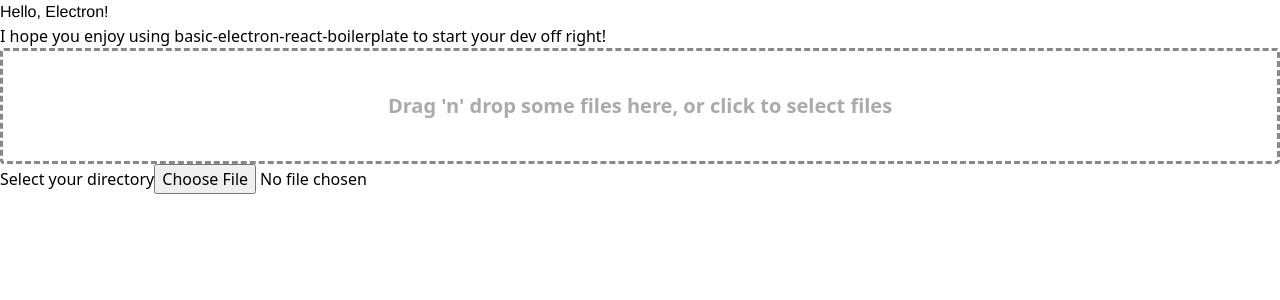
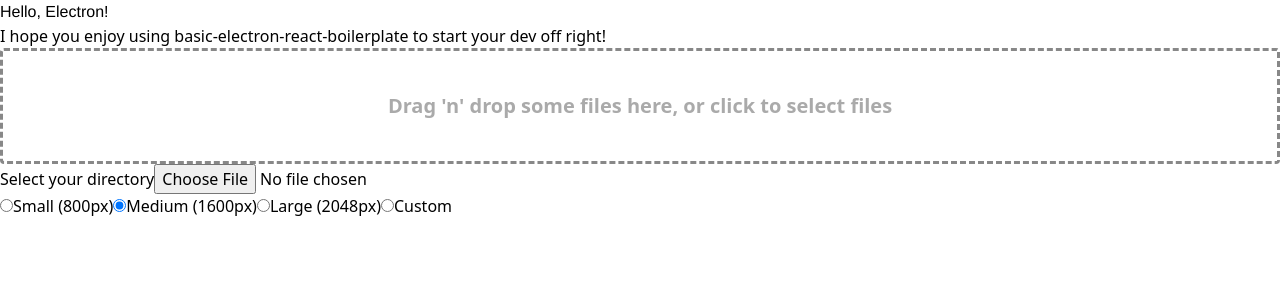
Before and after one commit to ethan-ou/compress-everything, a React app: page / in a window 1280 px wide. Shown: the top 300 px of the page. Built offline with nearby package versions, Linux system fonts and the light colour scheme; the HTML template or start-up script is replaced by a standard one.

Commit message:
UI buttons

```diff
--- a/src/components/DragAndDrop.js
+++ b/src/components/DragAndDrop.js
@@ -8,6 +8,7 @@ export default class DragAndDrop extends React.Component {
         super(props);
         this.state = {
             files: [],
+            resolution: "1"
         }
     }
     onDrop = (acceptedFiles) => {
@@ -15,6 +16,18 @@ export default class DragAndDrop extends React.Component {
         this.setState({files: acceptedFiles})
         const filePaths = acceptedFiles.map( file => file.path );
         ipcRenderer.send('files:submit', filePaths);
+    }
+
+    handleInputChange = (event) => {
+        const target = event.target;
+        const value = target.type === 'checkbox' ? target.checked : target.value;
+        const name = target.name;
+
+        this.setState({
+          [name]: value
+        });
+
+        console.log(this.state);
     }
 
     render() {
@@ -41,6 +54,20 @@ export default class DragAndDrop extends React.Component {
                     </section>
                     )}
                 </Dropzone>
+                <div>
+                    <input type="radio" id="contactChoice1" name="resolution" onChange={this.handleInputChange} value="0" />
+                    <label htmlFor="contactChoice1">Small (800px)</label>
+
+                    <input type="radio" id="contactChoice2" name="resolution" onChange={this.handleInputChange} value="1" defaultChecked />
+                    <label htmlFor="contactChoice2">Medium (1600px)</label>
+
+                    <input type="radio" id="contactChoice3" name="resolution" onChange={this.handleInputChange} value="2" />
+                    <label htmlFor="contactChoice3">Large (2048px)</label>
+
+                    <input type="radio" id="contactChoice4" name="resolution" onChange={this.handleInputChange} value="3" />
+                    <label htmlFor="contactChoice4">Custom</label>
+                </div>
+
                 {this.state.files.length > 0 &&
                     <div>
                         <h3>Previews</h3>
@@ -51,9 +78,6 @@ export default class DragAndDrop extends React.Component {
                         ))}
                     </div>
                 }
-                <p>
-
-                </p>
             </div>
 
         )
```
Also changed, not shown: src/constants/settings.js (line endings or trailing spaces).
